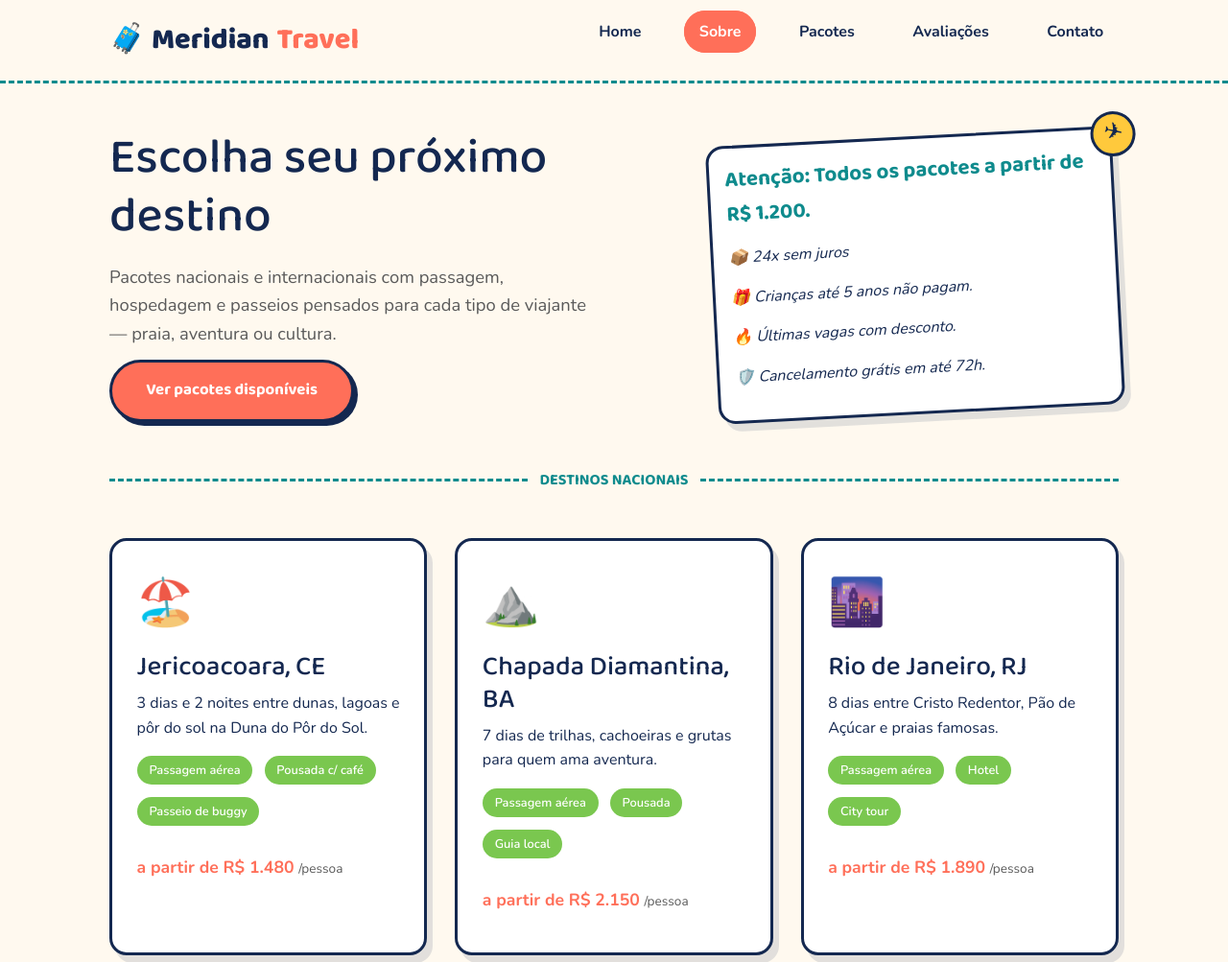
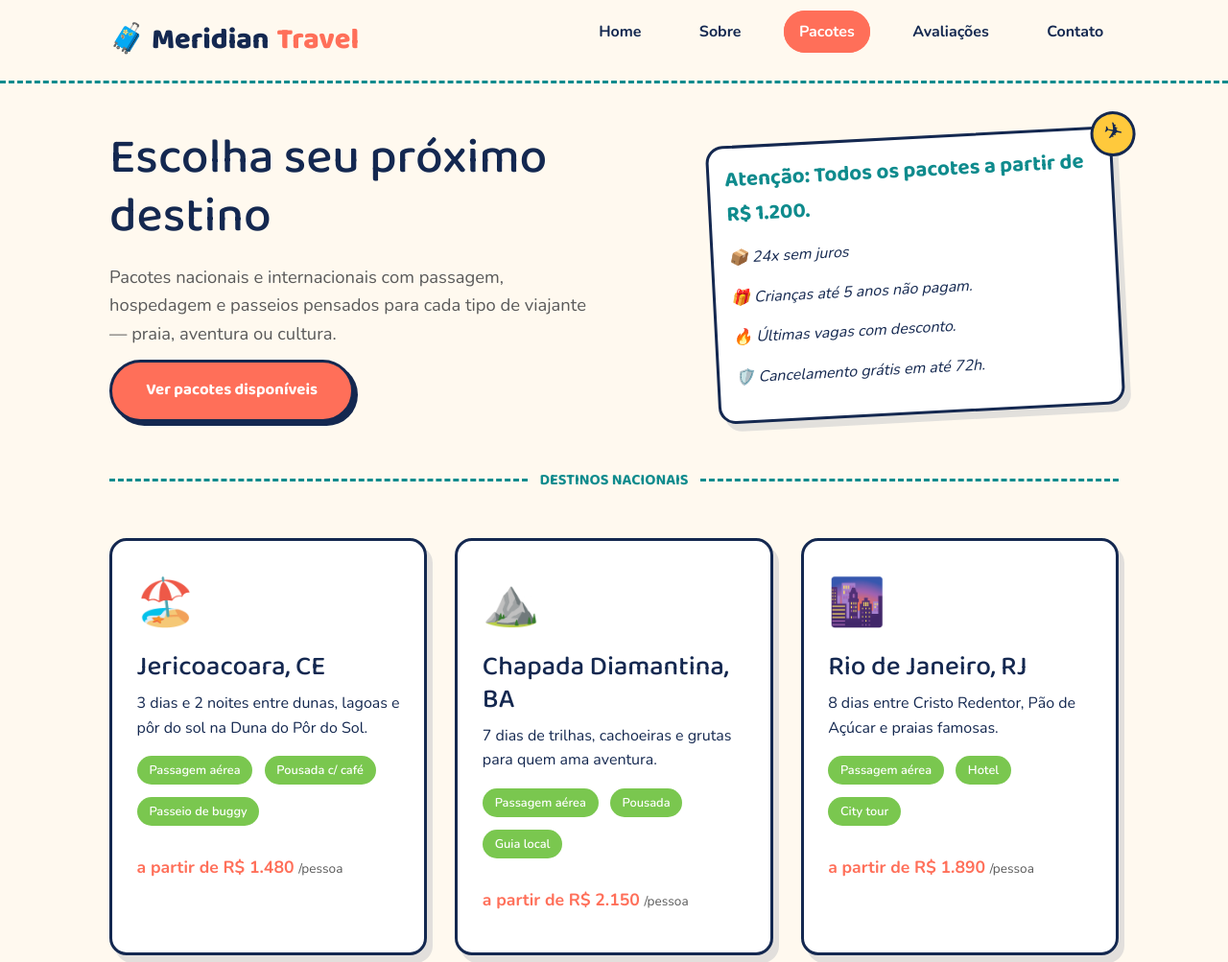
Before and after one commit to MTSS-141210/desenvolvimento-web-3-bimestre, a plain HTML site: page pacotes.html in a window 1280 px wide. Shown: the top 1003 px of the page at 96% size. Drawn offline with nearby package versions, Linux system fonts and the light colour scheme.

Commit message:
Update pacotes.html

```diff
--- a/pacotes.html
+++ b/pacotes.html
@@ -18,8 +18,8 @@
       <a href="index.html" class="logo">🧳 Meridian<span>Travel</span></a>
       <ul class="menu">
         <li><a href="index.html">Home</a></li>
-        <li><a href="sobre.html" aria-current="page">Sobre</a></li>
-        <li><a href="pacotes.html">Pacotes</a></li>
+        <li><a href="sobre.html">Sobre</a></li>
+        <li><a href="pacotes.html" aria-current="page">Pacotes</a></li>
         <li><a href="avaliacoes.html">Avaliações</a></li>
         <li><a href="contato.html">Contato</a></li>
       </ul>
```
